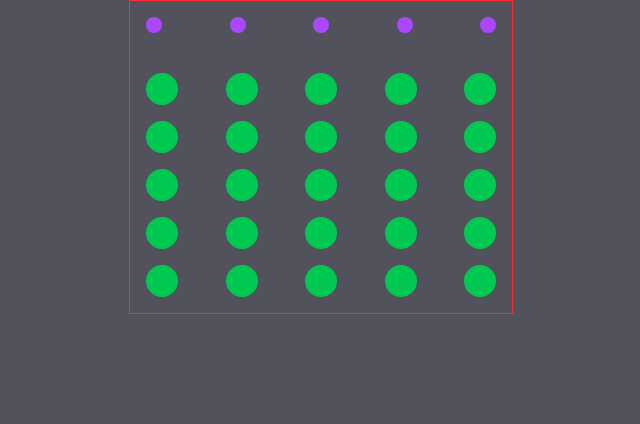
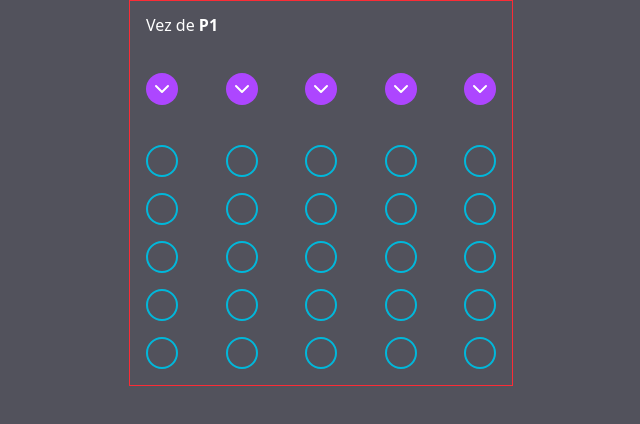
Before and after one commit to matheusdsilva01/ligation, a React (Vite) app: page / in a window 1280 px wide. Shown: the top 424 px of the page, without its empty margins (319-959 px from the left). Built offline with nearby package versions, Linux system fonts and the light colour scheme.

Commit message:
feat(game): player switching and base styles

```diff
--- a/game-logic.js
+++ b/game-logic.js
@@ -17,7 +17,7 @@ const matrix = [
 // `var E` é a posição da minha jogada
 
 // INDICES!!!
-var E = {
+const E = {
     row: 2,
     col: 2
 }
@@ -36,7 +36,7 @@ const elementsLeft = matrix[E.row].slice(E.col - 2 < 0 ? 0 : E.col - 2, E.col +
 console.log('[LEFT]', elementsLeft)
 
 // retorna os elementos acima, o valor de i no laço será a linha de E
-let elementsUp = []
+const elementsUp = []
 for (let i = E.row; i > E.row - 3; i--) {
     const row = matrix[i]
     if (row) {
@@ -46,7 +46,7 @@ for (let i = E.row; i > E.row - 3; i--) {
 console.log('[UP]', elementsUp)
 
 // retorna os elementos abaixo, o valor de i no laço será a linha de E aqui --
-let elementsDown = []
+const elementsDown = []
 for (let i = E.row; i < E.row + 3; i++) {
     const row = matrix[i]
     if (row) {
@@ -57,14 +57,14 @@ console.log('[DOWN]', elementsDown)
 
 console.log('------------aa')
 // retorna os elementos na diagonal superior direita(pqp) subtrair 2 da row e na col da uma adição
-let diagonalUpRight = [matrix[E.row][E.col]]
-let rowsUpRight = [E.row - 1, E.row - 2]
+const diagonalUpRight = [matrix[E.row][E.col]]
+const rowsUpRight = [E.row - 1, E.row - 2]
 rowsUpRight.forEach((el, i) => {
     if (el < 0) {
         return
     }
     // E + i + 1
-    var curr = matrix[el][E.col + i + 1] // ADICIONAR E
+    const curr = matrix[el][E.col + i + 1] // ADICIONAR E
     if (curr) {
         diagonalUpRight.push(curr)
     }
@@ -72,14 +72,14 @@ rowsUpRight.forEach((el, i) => {
 console.log('[UP-RIGHT]', diagonalUpRight)
 
 // retorna os elementos na diagonal superior esquerda(pqp de novo) subtrair 2 da row e na col da uma subtração
-let diagonalUpLeft = [matrix[E.row][E.col]]
-let rowsUpLeft = [E.row - 1, E.row - 2]
+const diagonalUpLeft = [matrix[E.row][E.col]]
+const rowsUpLeft = [E.row - 1, E.row - 2]
 rowsUpLeft.forEach((el, i) => {
     if (el < 0) {
         return
     }
     // E - i + 1
-    var curr = matrix[el][E.col - (i + 1)] // SUBTRAI DE E
+    const curr = matrix[el][E.col - (i + 1)] // SUBTRAI DE E
     if (curr) {
         diagonalUpLeft.push(curr)
     }
@@ -87,14 +87,14 @@ rowsUpLeft.forEach((el, i) => {
 console.log('[UP-LEFT]', diagonalUpLeft)
 
 // retorna os elementos na diagonal inferior direita(pqp again) adiciona 2 da row e na col da uma adição
-let diagonalDownRight = [matrix[E.row][E.col]]
-let rowsDownRight = [E.row + 1, E.row + 2]
+const diagonalDownRight = [matrix[E.row][E.col]]
+const rowsDownRight = [E.row + 1, E.row + 2]
 rowsDownRight.forEach((el, i) => {
     // E - i + 1
     if (el >= matrix.length) {
         return
     }
-    var curr = matrix[el][E.col + (i + 1)] // ADICIONA DE E
+    const curr = matrix[el][E.col + (i + 1)] // ADICIONA DE E
     if (curr) {
         diagonalDownRight.push(curr)
     }
@@ -102,14 +102,14 @@ rowsDownRight.forEach((el, i) => {
 console.log('[DOWN-RIGHT]', diagonalDownRight)
 
 // retorna os elementos na diagonal inferior esquerda(pqp fds) adiciona 2 da row e na col da uma subtração
-let diagonalDownLeft = [matrix[E.row][E.col]]
-let rowsDownLeft = [E.row + 1, E.row + 2]
+const diagonalDownLeft = [matrix[E.row][E.col]]
+const rowsDownLeft = [E.row + 1, E.row + 2]
 rowsDownLeft.forEach((el, i) => {
     // E - i + 1
     if (el >= matrix.length) {
         return
     }
-    var curr = matrix[el][E.col - (i + 1)] // ADICIONA DE E
+    const curr = matrix[el][E.col - (i + 1)] // ADICIONA DE E
     if (curr) {
         diagonalDownLeft.push(curr)
     }
--- a/package.json
+++ b/package.json
@@ -11,6 +11,7 @@
   },
   "dependencies": {
     "@tailwindcss/vite": "^4.1.14",
+    "lucide-react": "^0.545.0",
     "react": "^19.1.1",
     "react-dom": "^19.1.1",
     "tailwindcss": "^4.1.14"
--- a/src/App.tsx
+++ b/src/App.tsx
@@ -1,25 +1,42 @@
+import { ChevronDownIcon, CircleIcon, XIcon } from "lucide-react"
 import { Activity, useState } from "react"
 
+const empty: Cell = {
+  value: 0,
+  player: undefined
+}
+
+type Player = "p1" | "p2"
+
+type Cell = {
+  value: number
+  player?: Player
+}
+
 const startGame = [
-    [0, 0, 0, 0, 0],
-    [0, 0, 0, 0, 0],
-    [0, 0, 0, 0, 0],
-    [0, 0, 0, 0, 0],
-    [0, 0, 0, 0, 0]
+    [empty, empty, empty, empty, empty],
+    [empty, empty, empty, empty, empty],
+    [empty, empty, empty, empty, empty],
+    [empty, empty, empty, empty, empty],
+    [empty, empty, empty, empty, empty]
 ]
 
 function App() {
   const [matrix, setState] = useState(startGame)
   const [hasWin, setWasWin] = useState(false)
+  const [player, setPlayer] = useState<Player>("p1")
 
   function play(col: number) {
     for (let rowIndex = matrix.length - 1; rowIndex >= 0; rowIndex--) {
 
-      if (matrix[rowIndex][col] === 0) {
+      if (matrix[rowIndex][col].value === 0) {
         setState(prev => {
           const updatedState = [...prev]
           const updatedRow = updatedState[rowIndex]
-          updatedRow[col] = 1
+          updatedRow[col] = {
+            value: 1,
+            player
+          }
           updatedState[rowIndex] = updatedRow
           return updatedState
         })
@@ -29,14 +46,18 @@ function App() {
     }
   }
 
+  function changePlayer() {
+    setPlayer(prev => prev === "p1" ? "p2" : "p1")
+  }
+
   function checkWinner(r: number, c: number) {
     const E = {
       row: r,
       col: c
     }
 
-    function assertCombinationLine(el: number) {
-      return !!el && el === 1
+    function assertCombinationLine(el: Cell) {
+      return !!el && el.value === 1 && el.player === player
     }
 
     const elementsRight = matrix[E.row].slice(E.col, E.col + 3)
@@ -124,20 +145,39 @@ function App() {
     })
     if (assert) {
       setWasWin(true)
+    } else {
+      changePlayer()
     }
   }
 
+  function reset() {
+    setState(startGame)
+    setWasWin(false)
+    setPlayer("p1")
+  }
+
   return (
+    <>
+      <Activity mode={hasWin? "visible": "hidden"}>
+        <section className="max-w-sm p-4 mx-auto bg-white flex flex-col gap-y-4 text-center text-black">
+          <p>O jogador {player} venceu!</p>
+          <button onClick={reset} className="bg-gray-300 px-4 py-2 rounded-md hover:bg-gray-200 transition-colors cursor-pointer">Reiniciar</button>
+        </section>
+      </Activity>
       <section className="max-w-sm border border-red-500 p-4 mx-auto">
-      <Activity mode={hasWin? "visible": "hidden"}>
-        <p>gg</p>
-      </Activity>
+        {!hasWin && (
+          <div className="mb-10">
+            <h2>
+              Vez de <span className="font-bold uppercase">{player}</span>
+            </h2>
+          </div>
+        )}
         <div className="flex justify-between mb-10">
-          <button onClick={() => play(0)} className="cursor-pointer rounded-full bg-purple-500 size-4"></button>
-          <button onClick={() => play(1)} className="cursor-pointer rounded-full bg-purple-500 size-4"></button>
-          <button onClick={() => play(2)} className="cursor-pointer rounded-full bg-purple-500 size-4"></button>
-          <button onClick={() => play(3)} className="cursor-pointer rounded-full bg-purple-500 size-4"></button>
-          <button onClick={() => play(4)} className="cursor-pointer rounded-full bg-purple-500 size-4"></button>
+          {Array.from({length: 5}).map((_, i) => (
+            <button disabled={hasWin} key={i} onClick={() => play(i)} className="cursor-pointer rounded-full bg-purple-500 size-8 p-1 disabled:opacity-50 disabled:cursor-not-allowed">
+              <ChevronDownIcon className="size-full" />
+            </button>
+          ))}
         </div>
           <div className="flex flex-col gap-y-4">
             {matrix.map((cells, i) => (
@@ -145,14 +185,20 @@ function App() {
                 <div key={'row-'+i} className="flex justify-between">
                   {/* cells */}
                   {cells.map((cell, j) => (
-                  <div key={'row-'+i+',col'+j} className="rounded-full bg-green-500 flex text-center size-8">
-                    {cell === 1 && <span className="block size-4 rounded-full bg-red-500 m-auto"></span>}
+                    <div key={'row-'+i+',col'+j} className="rounded-full border-2 border-cyan-500 flex text-center size-8">
+                      {cell.value === 1 && (cell.player === "p1"
+                        ? (
+                          <XIcon className="m-auto text-purple-500 bg-purple-100 rounded-full size-full" />
+                        ) : (
+                          <CircleIcon className="m-auto text-orange-500 bg-orange-100 size-full rounded-full" />
+                        ))}
                     </div>
                   ))}
                 </div>
             ))}
           </div>
       </section>
+    </>
   )
 }
 
```
Also changed, not shown: 1 other file (tests, documents, lock files or other folders). Lines whose indentation alone changed are shown as unchanged.
